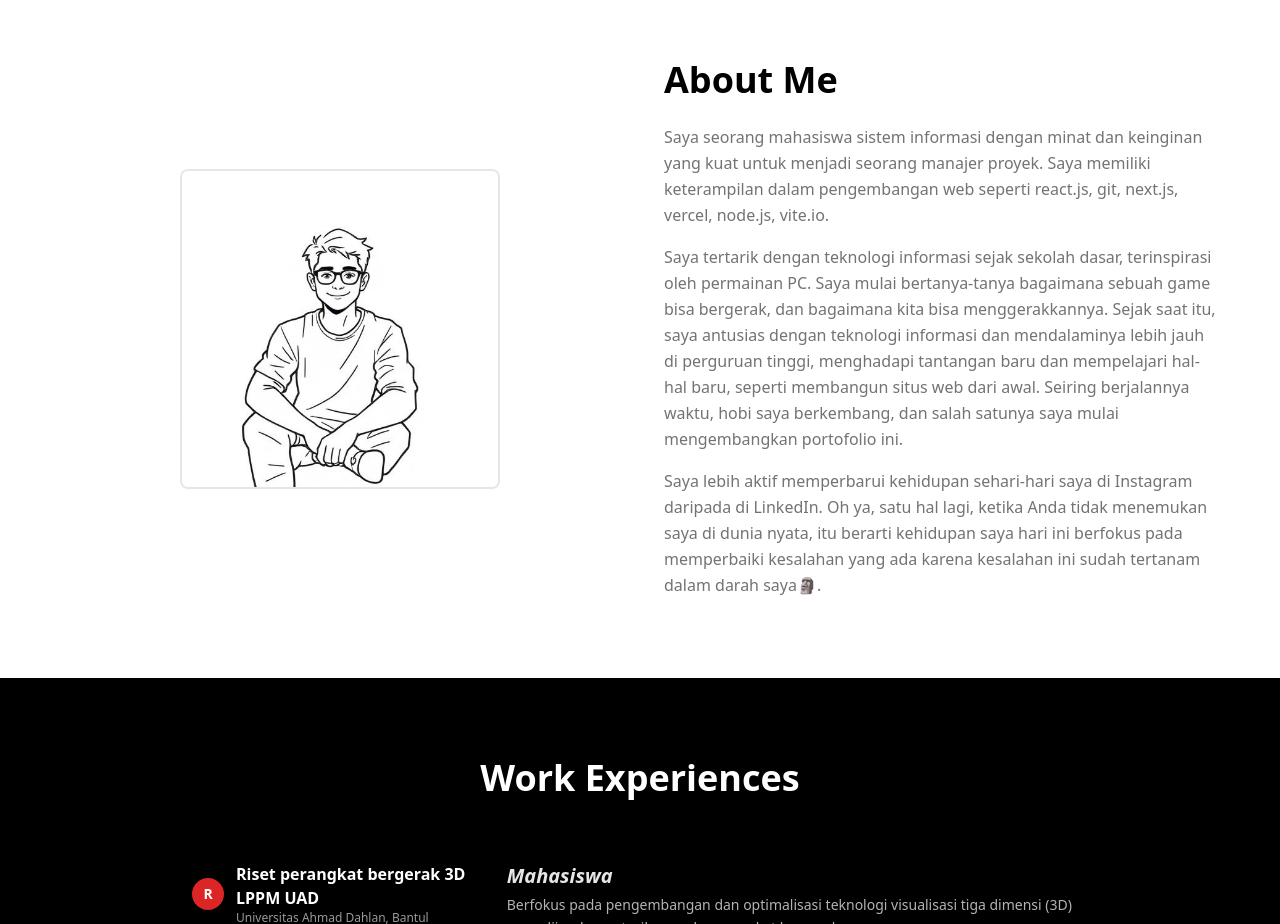
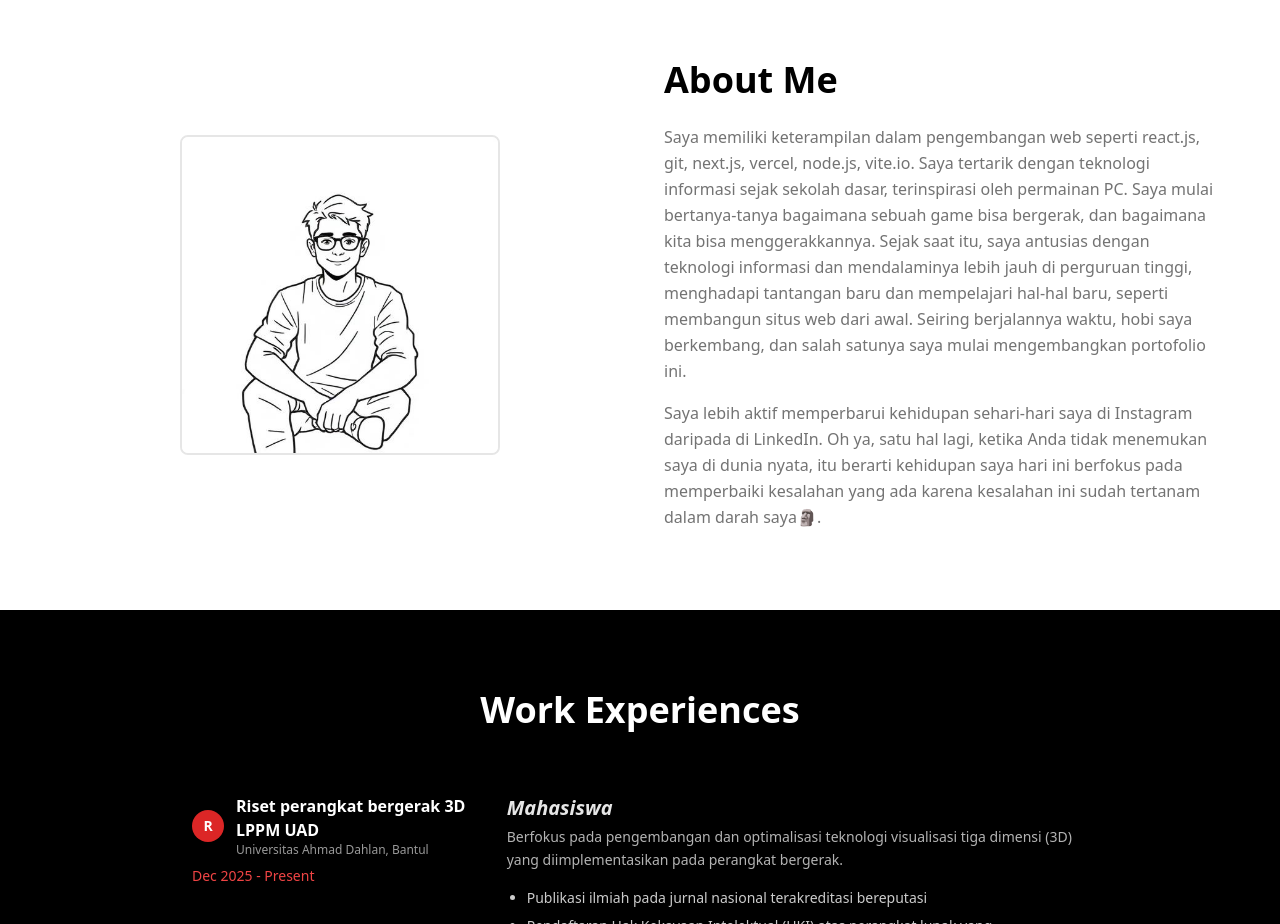
Before and after one commit to rchmdepr/portofolio2, a React (Vite) app: page / in a window 1280 px wide. Shown: the part 820-1744 px from the top of the page. Built offline with nearby package versions, Linux system fonts and the light colour scheme.

Commit message:
5/2/2025

```diff
--- a/src/components/AboutSection.tsx
+++ b/src/components/AboutSection.tsx
@@ -20,11 +20,7 @@ const AboutSection = () => {
 
             <div className="space-y-4 text-muted-foreground leading-relaxed">
               <p>
-                Saya seorang mahasiswa sistem informasi dengan minat dan keinginan yang kuat untuk menjadi seorang manajer proyek.
-                Saya memiliki keterampilan dalam pengembangan web   seperti react.js, git, next.js, vercel, node.js, vite.io.
-              </p>
-
-              <p>
+                Saya memiliki keterampilan dalam pengembangan web seperti react.js, git, next.js, vercel, node.js, vite.io.
                 Saya tertarik dengan teknologi informasi sejak sekolah dasar, terinspirasi oleh permainan PC.
                 Saya mulai bertanya-tanya bagaimana sebuah game bisa bergerak, dan bagaimana kita bisa menggerakkannya. Sejak saat itu, saya antusias dengan teknologi informasi dan mendalaminya lebih jauh di perguruan tinggi, menghadapi tantangan baru dan mempelajari hal-hal baru,
                 seperti membangun situs web dari awal. Seiring berjalannya waktu, hobi saya berkembang, dan salah satunya saya mulai mengembangkan portofolio ini.
```
